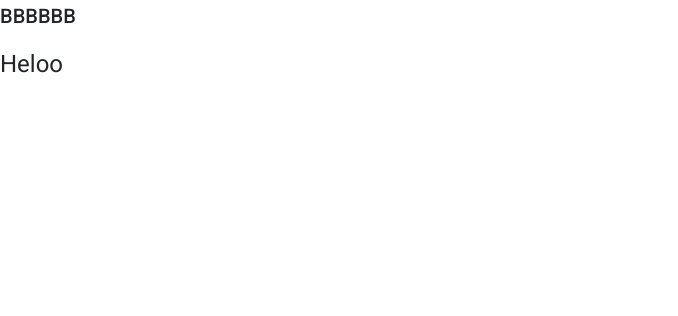
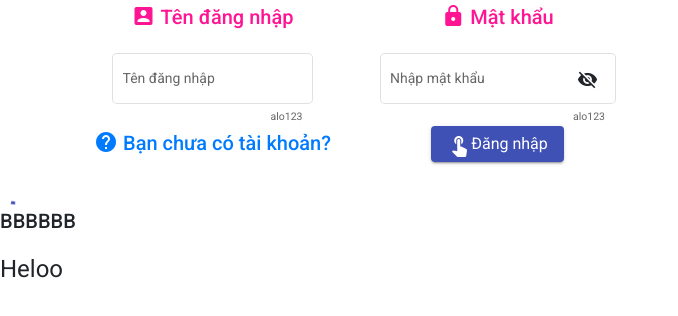
Before and after one commit to quockhanh23/M5_Thi_TH, an Angular app: page /list in a window 1280 px wide. Shown: the top 316 px of the page, without its empty margins (0-678 px from the left). Built offline with nearby package versions, Linux system fonts and the light colour scheme.

Commit message:
add spinner

```diff
--- a/src/app/app.component.html
+++ b/src/app/app.component.html
@@ -16,6 +16,6 @@
 
 <!--</div>-->
 <!--<app-badge-overview-example></app-badge-overview-example>-->
-<!--<app-form-field-appearance-example></app-form-field-appearance-example>-->
+<app-form-field-appearance-example></app-form-field-appearance-example>
 
 <app-test></app-test>
--- a/src/app/dialog-install/dialog-install.component.html
+++ b/src/app/dialog-install/dialog-install.component.html
@@ -78,6 +78,6 @@
     </button>
   </div>
   <button class="a2" style="background-color: #ffc107" mat-button [mat-dialog-close]="true" cdkFocusInitial>
-    Tôi đã đọc và đồng ý với các điều khoản</button>
+   <span class="material-icons">grading</span> Tôi đã đọc và đồng ý với các điều khoản</button>
 
 </mat-dialog-actions>
--- a/src/app/form-field-appearance-example/form-field-appearance-example.component.html
+++ b/src/app/form-field-appearance-example/form-field-appearance-example.component.html
@@ -1,7 +1,8 @@
 <div class="container" style="text-align: center">
   <div class="row">
     <div class="col-3">
-      <h2 style="color: deeppink">Tên đăng nhập</h2>
+      <h2 style="color: deeppink">
+        <sub><span class="material-icons">account_box</span></sub>&nbsp;Tên đăng nhập</h2>
       <mat-form-field hideRequiredMarker appearance="outline" color="primary">
         <mat-label>Tên đăng nhập</mat-label>
         <input matInput required>
@@ -9,7 +10,8 @@
       </mat-form-field>
     </div>
     <div class="col-3">
-      <h2 style="color: deeppink">Mật khẩu</h2>
+      <h2 style="color: deeppink">
+        <sub><span class="material-icons">https</span></sub>&nbsp;Mật khẩu</h2>
       <mat-form-field appearance="outline">
         <mat-label>Nhập mật khẩu</mat-label>
         <input matInput [type]="hide ? 'password' : 'text'">
@@ -23,12 +25,17 @@
   </div>
   <div class="row">
     <div class="col-3">
-      <h2 class="a" style="color: purple"><a class="a">Bạn chưa có tài khoản?</a></h2>
+      <h2 class="a" style="color: purple"><a class="a"><sub><span class="material-icons">help</span></sub>
+        Bạn chưa có tài khoản?</a></h2>
     </div>
     <div class="col-3">
       <div class="example-button-row">
-        <button (click)="openDialog1(); openDialog()" class="btn-primary btn" mat-button color="primary">Đăng nhập</button>
+        <button mat-raised-button matTooltip="Đăng nhập" (click)="openDialog1(); openDialog(); change()"
+                class="btn-primary btn" mat-button color="primary">
+          <span class="material-icons">touch_app</span>Đăng nhập
+        </button>
       </div>
     </div>
   </div>
 </div>
+<mat-spinner [diameter]="30" *ngIf="loading"></mat-spinner>
--- a/src/app/form-field-appearance-example/form-field-appearance-example.component.ts
+++ b/src/app/form-field-appearance-example/form-field-appearance-example.component.ts
@@ -10,6 +10,7 @@ import {DialogComponent} from "../dialog/dialog.component";
 })
 export class FormFieldAppearanceExampleComponent implements OnInit {
   hide = true;
+  loading = true;
   constructor(public dialog: MatDialog) { }
 
   ngOnInit(): void {
@@ -21,4 +22,7 @@ export class FormFieldAppearanceExampleComponent implements OnInit {
   openDialog1() {
     this.dialog.open(DialogComponent);
   }
+  change() {
+    this.loading = false;
+  }
 }
--- a/src/app/material/material.module.ts
+++ b/src/app/material/material.module.ts
@@ -11,6 +11,8 @@ import {MatCardModule} from '@angular/material/card';
 import {MatButtonToggleModule} from '@angular/material/button-toggle';
 import {MatListModule} from '@angular/material/list';
 import {MatToolbarModule} from '@angular/material/toolbar';
+import {MatTooltipModule} from '@angular/material/tooltip';
+import {MatProgressSpinnerModule} from '@angular/material/progress-spinner';
 const MaterialComponents = [
   MatButtonModule,
   MatBadgeModule,
@@ -23,7 +25,9 @@ const MaterialComponents = [
   MatCardModule,
   MatButtonToggleModule,
   MatListModule,
-  MatToolbarModule
+  MatToolbarModule,
+  MatTooltipModule,
+  MatProgressSpinnerModule
 ]
 
 @NgModule({
```
